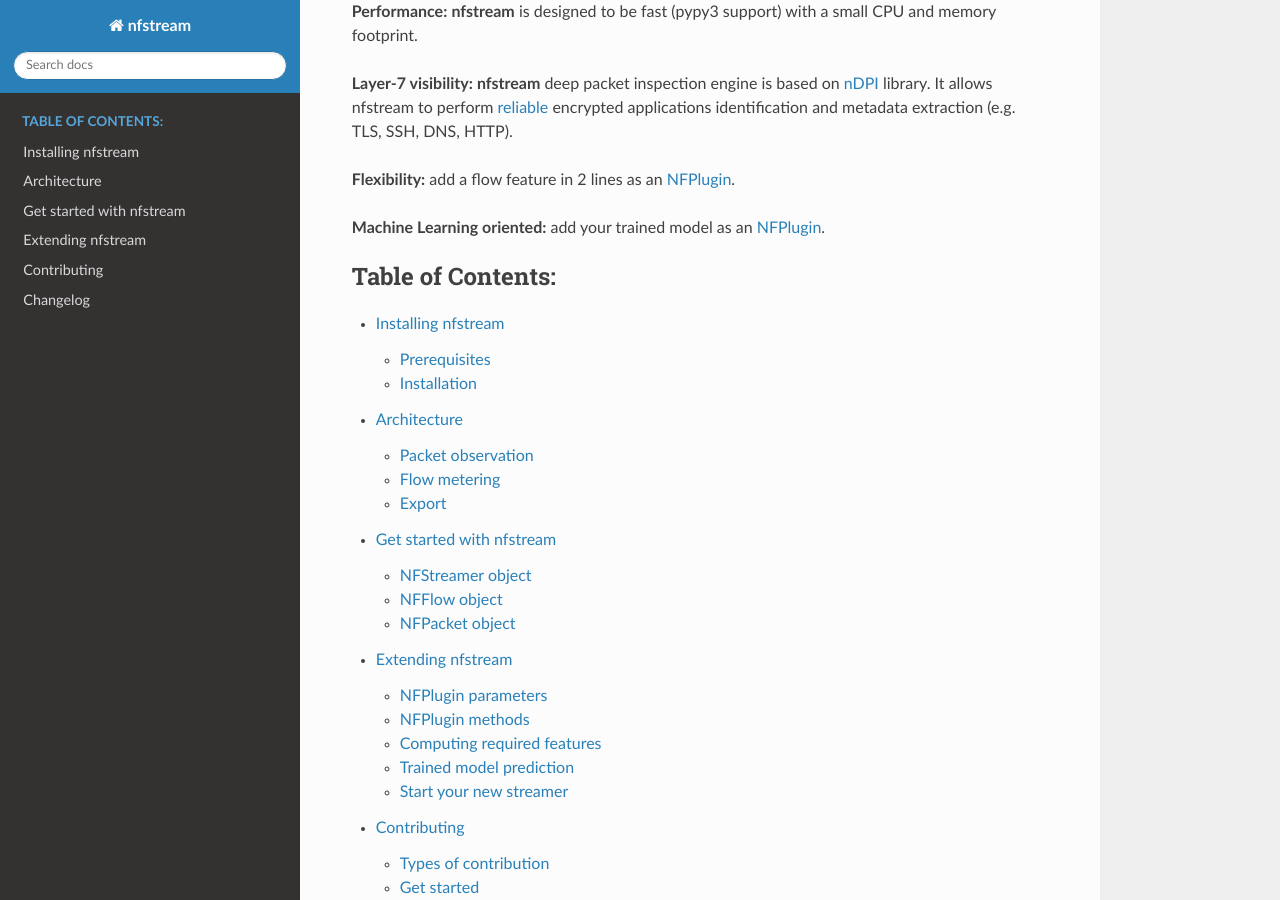
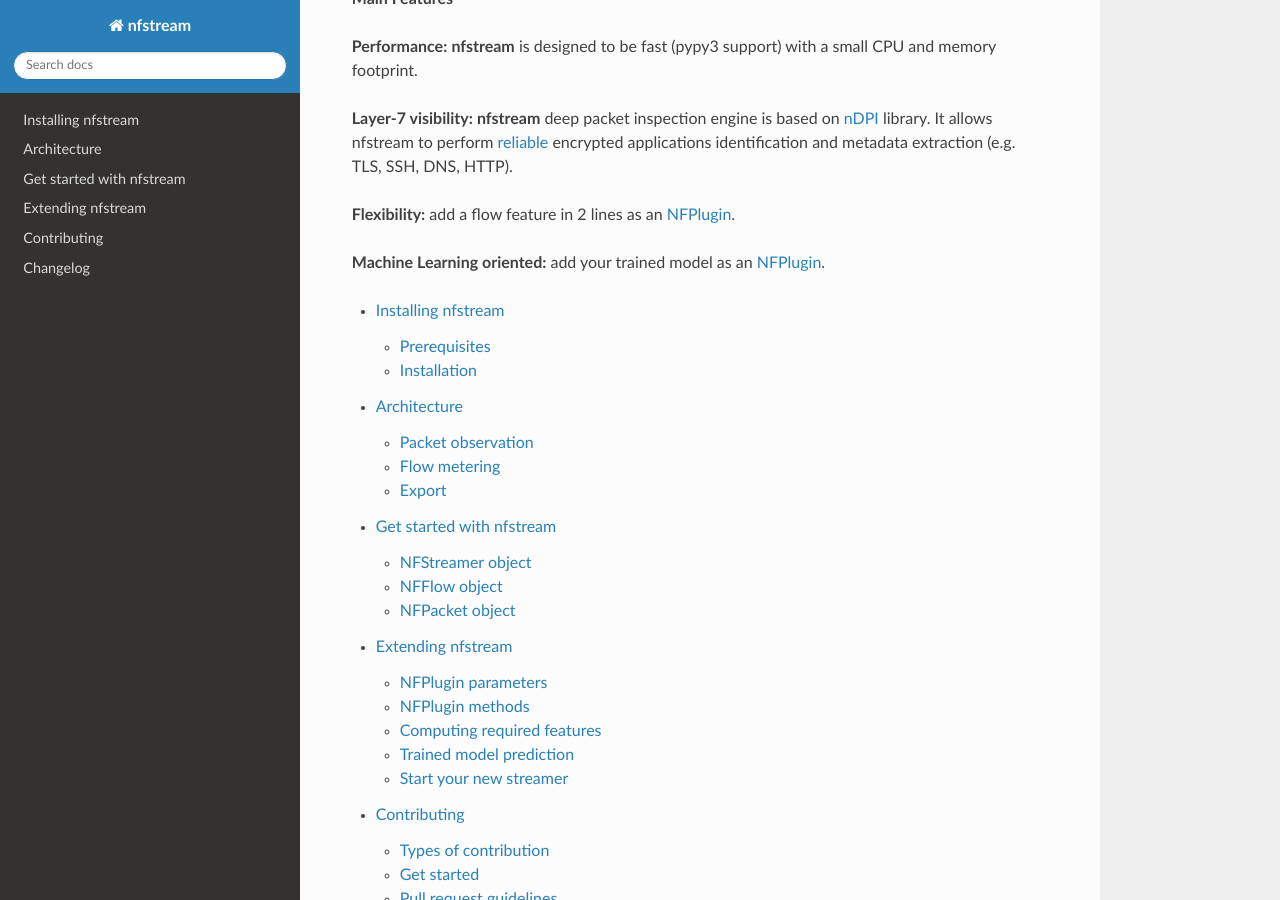
Before and after one commit to nfstream/nfstream, a Sphinx documentation site: the page built from docs/source/index.rst, in a window 1280 px wide and 900 px high, scrolled down 321 px. Built offline with Sphinx 7.4.7 and the Read the Docs theme 2.0.0, drawn with Linux system fonts in a browser that asks for light colours; some of the changed lines change nothing that is shown.

Commit message:
Fix chapters.

```diff
--- a/docs/source/index.rst
+++ b/docs/source/index.rst
@@ -4,7 +4,7 @@
    contain the root `toctree` directive.
 
 
-.. image:: asset/nfstream_logo.png
+.. image:: asset/nfstream_doc.png
   :scale: 100%
   :align: center
 
@@ -20,9 +20,9 @@
 * **Machine Learning oriented:** add your trained model as an NFPlugin_.
 
 
+
 .. toctree::
    :maxdepth: 2
-   :caption: Table of Contents:
 
    installation
    architecture
```
Also changed, not shown: docs/source/asset/nfstream_doc.png (added).
